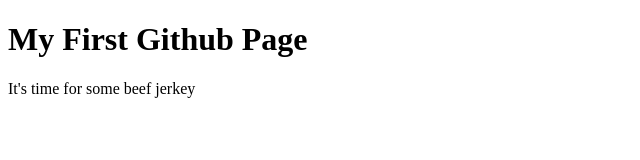
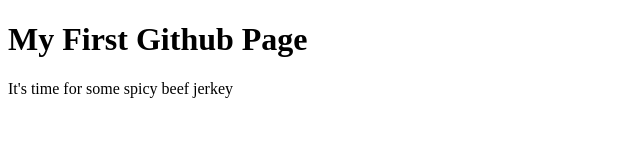
Before and after one commit to Encoresingh/Encoresingh.github.io, a plain HTML site: page index.html in a window 1280 px wide. Shown: the full height of the page, 0-640 px from the left. Drawn offline with Linux system fonts and the light colour scheme.

Commit message:
added word "spicy"

```diff
--- a/index.html
+++ b/index.html
@@ -7,6 +7,6 @@
 
 <body>
 <h1>My First Github Page</h1>
-  <p>It's time for some beef jerkey</p>
+  <p>It's time for some spicy beef jerkey</p>
 </body>
 </html>
```
